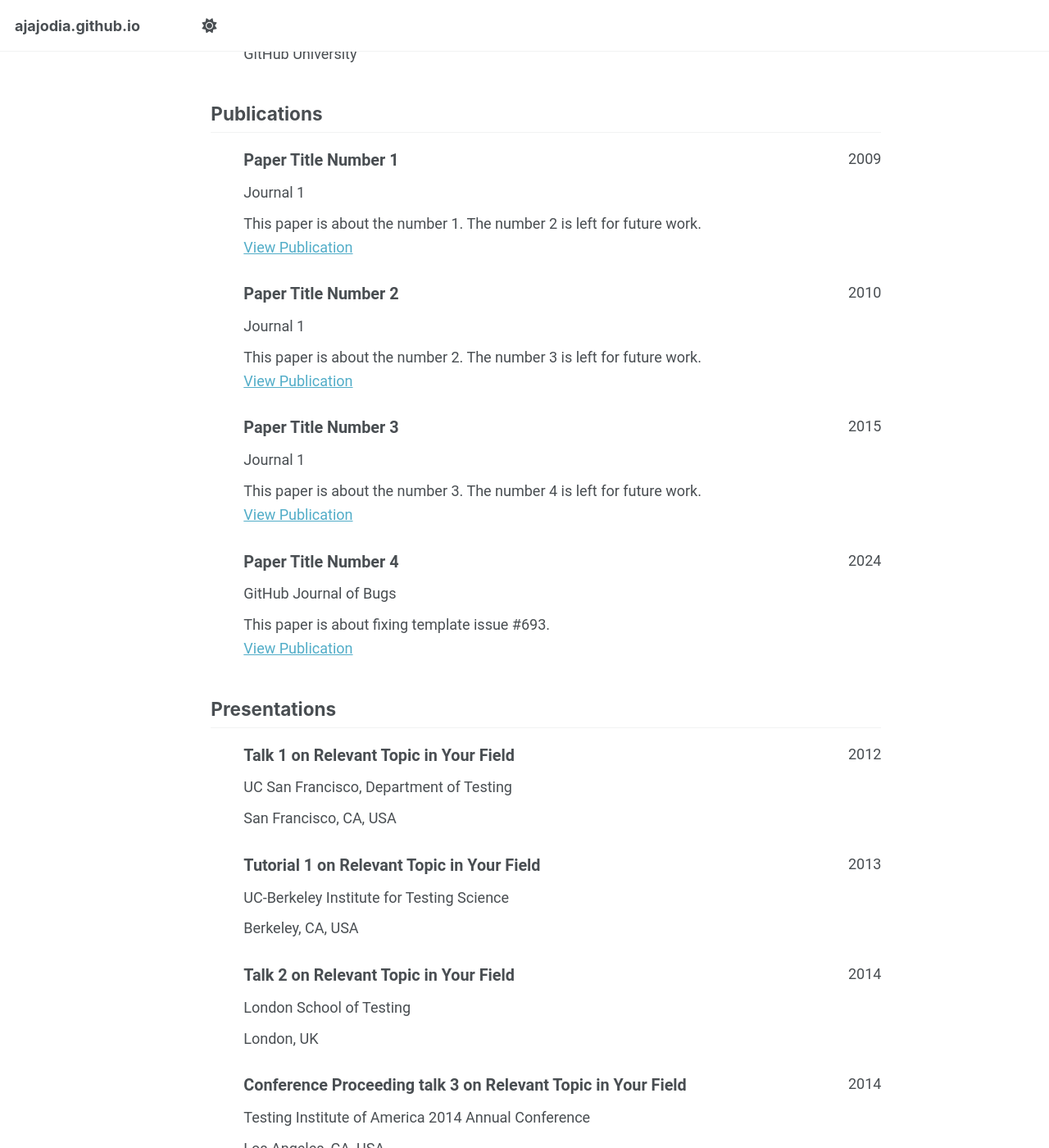
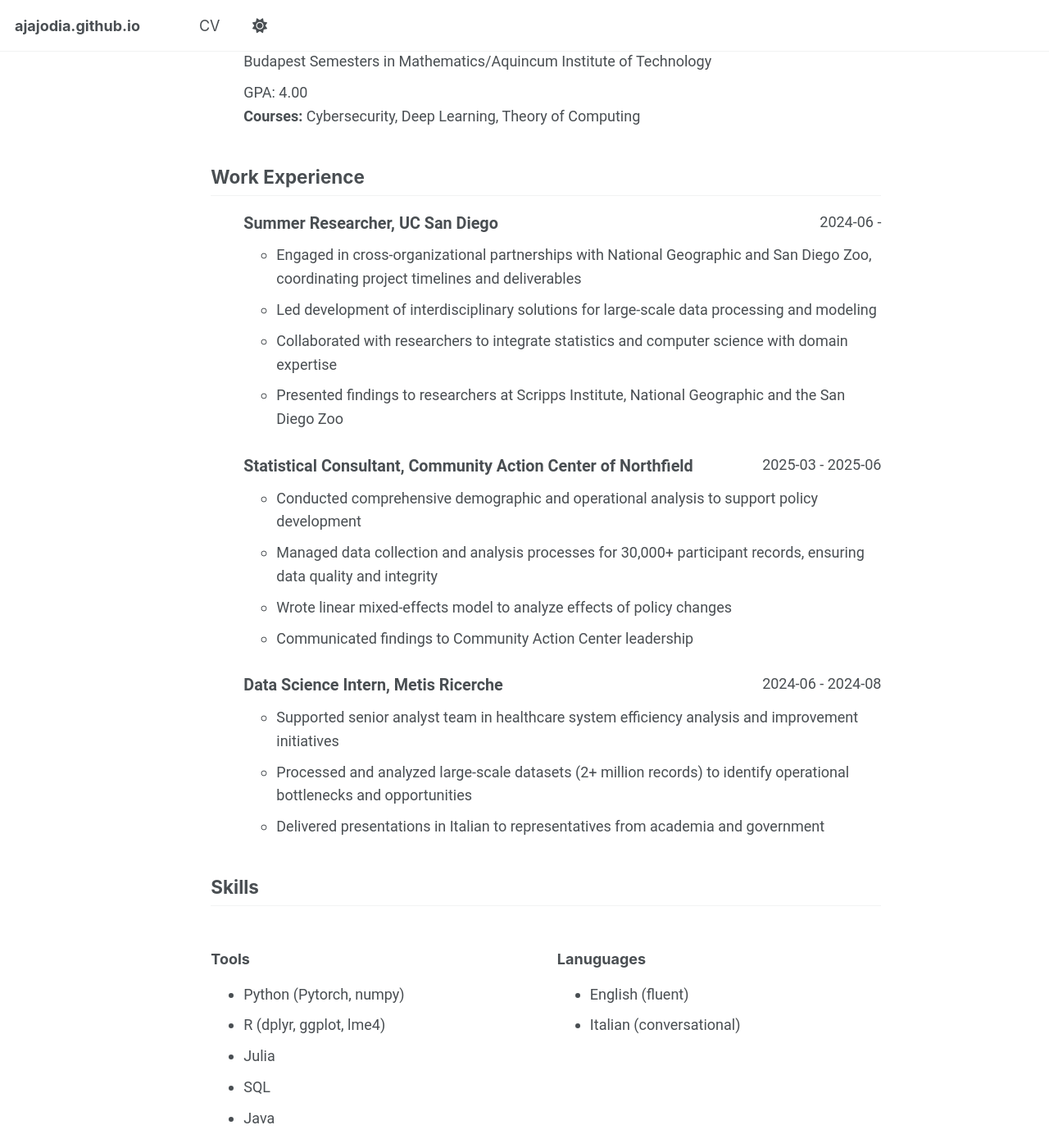
Before and after one commit to AJajodia/ajajodia.github.io, a Jekyll site: the page built from _pages/cv-json.md, in a window 1280 px wide and 1400 px high, scrolled down 757 px. Shown: the whole window at 82% size. Built offline with Jekyll 4.4.1, drawn with Linux system fonts in a browser that asks for light colours; a script that is not in the unit is left out; some of the changed text lies outside the part shown.

Commit message:
added resume details

```diff
--- a/_data/cv.json
+++ b/_data/cv.json
@@ -2,15 +2,11 @@
   "basics": {
     "name": "Anu Jajodia",
     "email": "asjajodia@gmail.com",
-    "phone": "",
+    "phone": "617-872-0568",
     "website": "https://ajajodia.github.io",
     "summary": "Statistics at Carleton College. Working on ML for bioacoustics at UCSD",
     "location": {
-      "address": "",
-      "postalCode": "",
-      "city": "Northfield",
-      "countryCode": "MN",
-      "region": ""
+      "city": "Northfield, MN"
     },
     "profiles": [
       {
@@ -25,128 +21,100 @@
       },
       {
         "network": "GitHub",
-        "username": "academicpages",
-        "url": "https://github.com/ajajodia"
+        "username": "ajajodia",
+        "url": "https://github.com/"
       }
     ]
   },
-  "work": [],
   "education": [
     {
-      "institution": "GitHub University",
-      "area": "Ph.D in Version Control Theory",
-      "studyType": "",
-      "startDate": "",
-      "endDate": "2018",
-      "gpa": null,
-      "courses": []
+      "institution": "Carleton College",
+      "area": "Bachelor of Arts in Statistics",
+      "studyType": "Bachelor of Arts",
+      "startDate": "2022",
+      "endDate": "2026",
+      "gpa": "3.81",
+      "location": "Northfield, MN",
+      "courses": [
+        "Deep Learning",
+        "Optimization",
+        "Statistical Inference",
+        "Microeconomics",
+        "Statistical Consulting",
+        "Probability"
+      ]
     },
     {
-      "institution": "GitHub University",
-      "area": "M.S. in Jekyll",
-      "studyType": "",
-      "startDate": "",
-      "endDate": "2014",
-      "gpa": null,
-      "courses": []
+      "institution": "Budapest Semesters in Mathematics/Aquincum Institute of Technology",
+      "area":"Math and CS Study Abroad",
+      "startDate": "2024",
+      "endDate": "2024",
+      "gpa": "4.00",
+      "courses": [
+        "Cybersecurity",
+        "Deep Learning",
+        "Theory of Computing"
+      ]
+    }
+  ],
+  "work": [
+    {
+      "name": "UC San Diego",
+      "position": "Summer Researcher, UC San Diego",
+      "startDate": "2024-06",
+      "endDate": "",
+      "highlights": [
+        "Engaged in cross-organizational partnerships with National Geographic and San Diego Zoo, coordinating project timelines and deliverables",
+        "Led development of interdisciplinary solutions for large-scale data processing and modeling",
+        "Collaborated with researchers to integrate statistics and computer science with domain expertise",
+        "Presented findings to researchers at Scripps Institute, National Geographic and the San Diego Zoo"
+      ]
     },
     {
-      "institution": "GitHub University",
-      "area": "B.S. in GitHub",
-      "studyType": "",
-      "startDate": "",
-      "endDate": "2012",
-      "gpa": null,
-      "courses": []
+      "name": "Community Action Center Partnership",
+      "position": "Statistical Consultant, Community Action Center of Northfield",
+      "startDate": "2025-03",
+      "endDate": "2025-06",
+      "highlights": [
+        "Conducted comprehensive demographic and operational analysis to support policy development",
+        "Managed data collection and analysis processes for 30,000+ participant records, ensuring data quality and integrity",
+        "Wrote linear mixed-effects model to analyze effects of policy changes",
+        "Communicated findings to Community Action Center leadership"
+      ]
+    },
+    {
+      "name": "Metis Research",
+      "position": "Data Science Intern, Metis Ricerche",
+      "location": "Turin, Italy",
+      "startDate": "2024-06",
+      "endDate": "2024-08",
+      "highlights": [
+        "Supported senior analyst team in healthcare system efficiency analysis and improvement initiatives",
+        "Processed and analyzed large-scale datasets (2+ million records) to identify operational bottlenecks and opportunities",
+        "Delivered presentations in Italian to representatives from academia and government"
+      ]
     }
   ],
-  "skills": [],
-  "languages": [],
-  "interests": [],
-  "references": [],
+  "skills": [
+    {"name": "Tools", "keywords": ["Python (Pytorch, numpy)", "R (dplyr, ggplot, lme4)", "Julia", "SQL", "Java"]},
+    {"name": "Lanuguages", "keywords": ["English (fluent)", "Italian (conversational)"]}
+  ],
   "publications": [
     {
-      "name": "Paper Title Number 1",
-      "publisher": "Journal 1",
-      "releaseDate": "2009-10-01",
-      "website": "http://academicpages.github.io/files/paper1.pdf",
-      "summary": "This paper is about the number 1. The number 2 is left for future work."
-    },
-    {
-      "name": "Paper Title Number 2",
-      "publisher": "Journal 1",
-      "releaseDate": "2010-10-01",
-      "website": "http://academicpages.github.io/files/paper2.pdf",
-      "summary": "This paper is about the number 2. The number 3 is left for future work."
-    },
-    {
-      "name": "Paper Title Number 3",
-      "publisher": "Journal 1",
-      "releaseDate": "2015-10-01",
-      "website": "http://academicpages.github.io/files/paper3.pdf",
-      "summary": "This paper is about the number 3. The number 4 is left for future work."
-    },
-    {
-      "name": "Paper Title Number 4",
-      "publisher": "GitHub Journal of Bugs",
-      "releaseDate": "2024-02-17",
-      "website": "http://academicpages.github.io/files/paper3.pdf",
-      "summary": "This paper is about fixing template issue #693."
+      "name": "FishSense Mobile: A Mobile Device App for On-Deck Fisheries Management Operations",
+      "publisher": "IEEE",
+      "releaseDate": "2025",
+      "website": "https://scholar.google.com/citations?view_op=view_citation&hl=en&user=SpIq9gUAAAAJ&citation_for_view=SpIq9gUAAAAJ:u-x6o8ySG0sC",
+      "summary": ""
     }
   ],
   "presentations": [
     {
-      "name": "Talk 1 on Relevant Topic in Your Field",
-      "event": "UC San Francisco, Department of Testing",
-      "date": "2012-03-01",
-      "location": "San Francisco, CA, USA",
+      "name": "Engineers for Exploration San Diego Zoo Presentation",
+      "event": "Beckmann Center",
+      "date": "2025-8-14",
+      "location": "Escondido, CA, USA",
       "description": ""
-    },
-    {
-      "name": "Tutorial 1 on Relevant Topic in Your Field",
-      "event": "UC-Berkeley Institute for Testing Science",
-      "date": "2013-03-01",
-      "location": "Berkeley, CA, USA",
-      "description": ""
-    },
-    {
-      "name": "Talk 2 on Relevant Topic in Your Field",
-      "event": "London School of Testing",
-      "date": "2014-02-01",
-      "location": "London, UK",
-      "description": ""
-    },
-    {
-      "name": "Conference Proceeding talk 3 on Relevant Topic in Your Field",
-      "event": "Testing Institute of America 2014 Annual Conference",
-      "date": "2014-03-01",
-      "location": "Los Angeles, CA, USA",
-      "description": ""
-    }
-  ],
-  "teaching": [
-    {
-      "course": "Teaching experience 1",
-      "institution": "University 1, Department",
-      "date": "2014-01-01",
-      "role": "Undergraduate course",
-      "description": ""
-    },
-    {
-      "course": "Teaching experience 2",
-      "institution": "University 1, Department",
-      "date": "2015-01-01",
-      "role": "Workshop",
-      "description": ""
-    }
-  ],
-  "portfolio": [
-    {
-      "name": "Portfolio item number 1",
-      "category": "portfolio",
-      "date": "",
-      "url": "",
-      "description": "Short description of portfolio item number 1<br/><img src='/images/500x300.png'>"
     }
   ]
 }
--- a/_data/navigation.yml
+++ b/_data/navigation.yml
@@ -26,8 +26,8 @@ main:
   # - title: "CV"
   #   url: /cv/
 
-  # - title: "CV"
-  #   url: /cv-json/
+  - title: "CV"
+    url: /cv-json/
 
   # - title: "Guide"
   #   url: /markdown/
```
